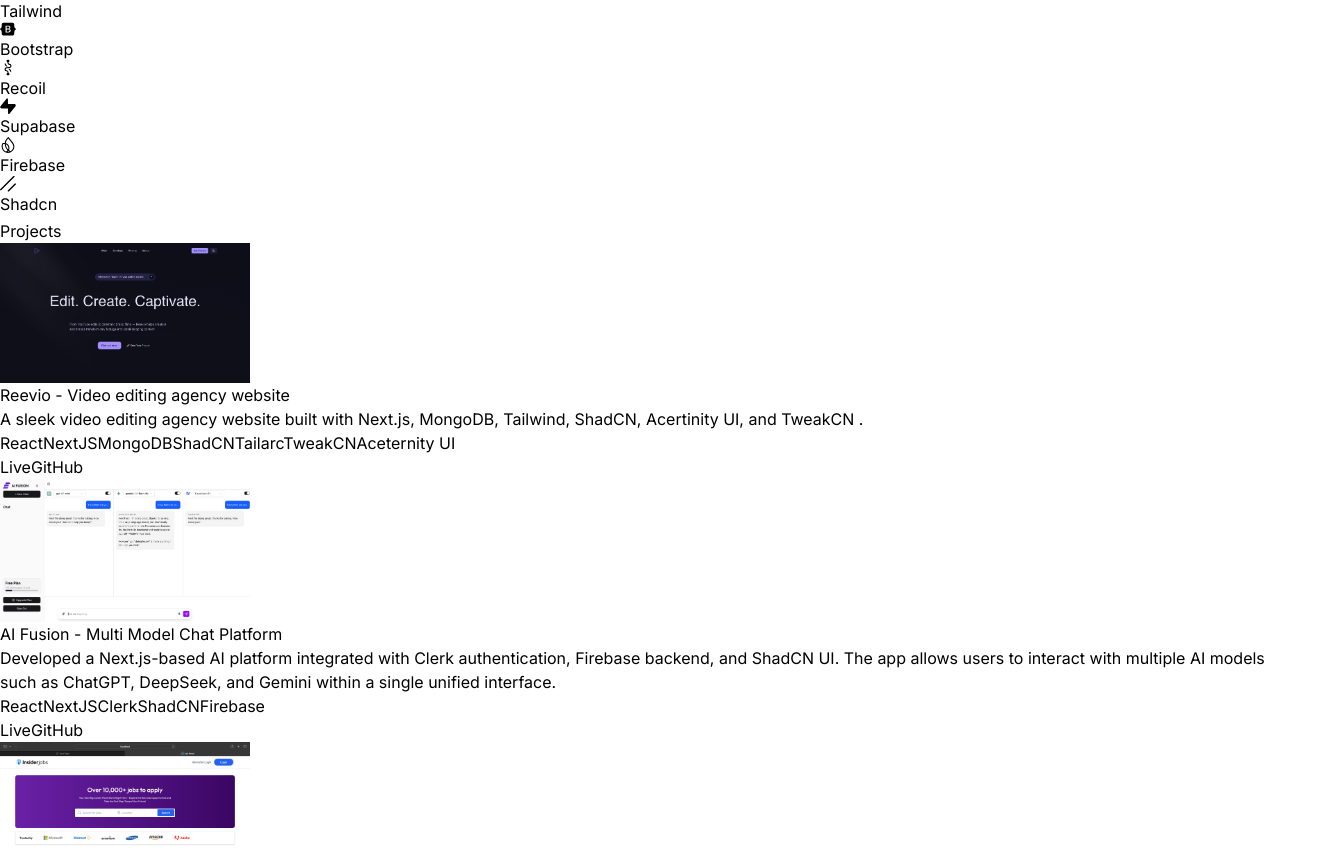
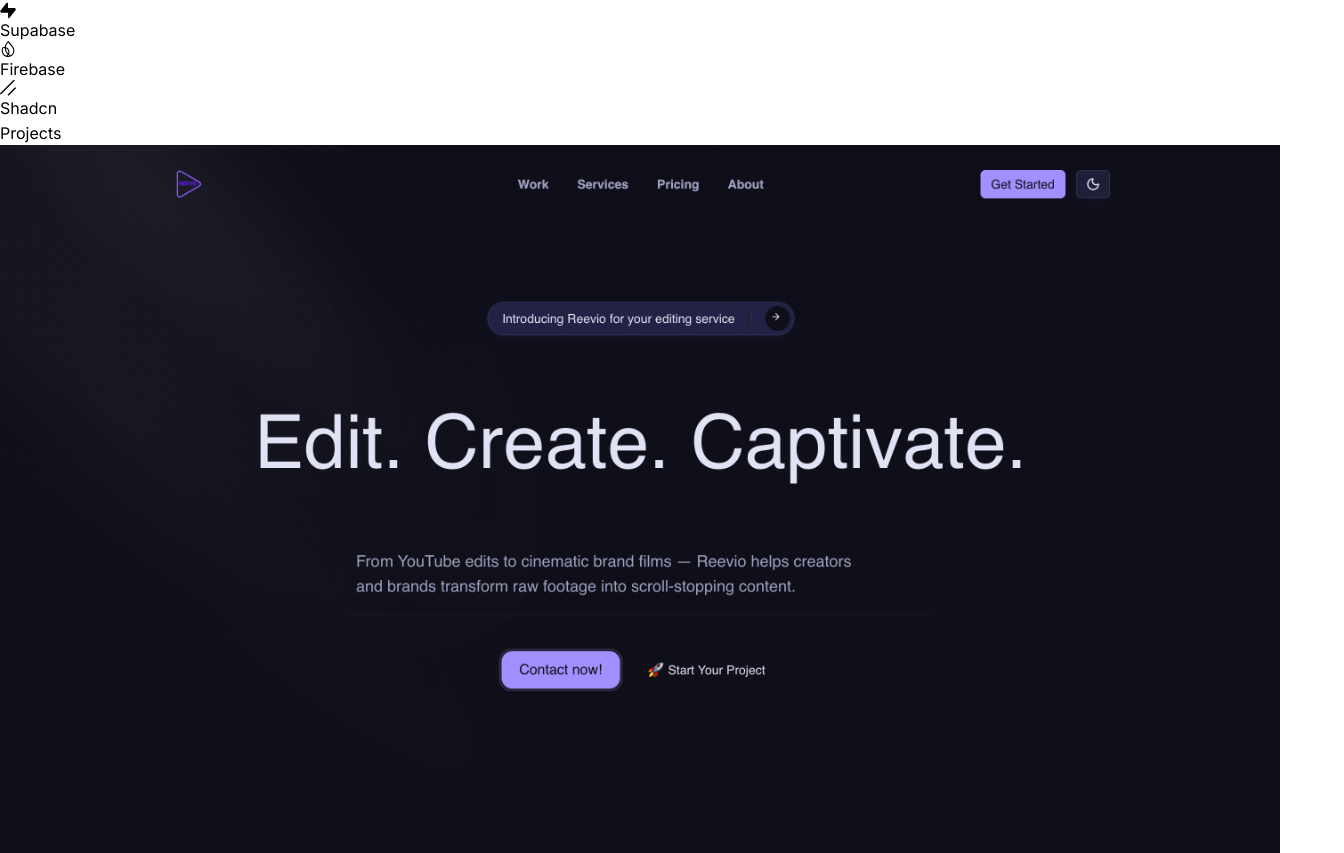
Before and after one commit to tejas249/tejasPortfolio, a React (Vite) app: page / in a window 1280 px wide. Shown: the part 1944-2797 px from the top of the page, 1344 px wide, since content can reach past the window. Built offline with nearby package versions, Linux system fonts and the light colour scheme.

Commit message:
Changed Project and skills section

```diff
--- a/src/App.jsx
+++ b/src/App.jsx
@@ -17,7 +17,7 @@
       </div>
 
       <div className='container mx-auto px-8'>
-        <Navbar />
+
         <Hero />
         <Technologies />
         <Projects/>
--- a/src/components/Contact.jsx
+++ b/src/components/Contact.jsx
@@ -1,23 +1,87 @@
-import React from 'react'
-import { CONTACT } from '../constants'
+import React from "react";
+import { CONTACT } from "../constants";
+import { motion } from "framer-motion";
+import { FiMail, FiPhone, FiMapPin } from "react-icons/fi";
 
 const Contact = () => {
   return (
-    <div className='border-t border-stone-900 pb-20'>
-        <h2 className='my-text text-center 4xl'>Get In Touch </h2>
-        <div className='text-center tracking-tighter'>
-           <p className='my-4'>
-             {CONTACT.address}
-           </p>
-           <p className='my-4'>
-             {CONTACT.phoneNo}
-           </p>
-           <a href='#'className='border-b'>
-               {CONTACT.email}
-           </a>
-        </div>
-    </div>
-  )
-}
+    <section className="relative bg-[#0d0d0d] text-white py-20 px-6 sm:px-10 border-t border-gray-800">
+      {/* Heading */}
+      <motion.h2
+        whileInView={{ opacity: 1, y: 0 }}
+        initial={{ opacity: 0, y: -40 }}
+        transition={{ duration: 0.8 }}
+        className="text-center text-4xl font-semibold mb-10"
+      >
+        Get In Touch
+      </motion.h2>
 
-export default Contact
+      {/* Contact Card */}
+      <motion.div
+        whileInView={{ opacity: 1, y: 0 }}
+        initial={{ opacity: 0, y: 30 }}
+        transition={{ duration: 0.9 }}
+        className="max-w-xl mx-auto bg-[#121212]/70 backdrop-blur-md border border-gray-800 rounded-2xl shadow-lg p-8 text-center  hover:shadow-white hover:shadow-lg cursor-pointer"
+      >
+        <motion.div
+          initial="hidden"
+          whileInView="visible"
+          variants={{
+            visible: { transition: { staggerChildren: 0.2 } },
+          }}
+        >
+          {/* Address */}
+          <motion.div
+            variants={{
+              hidden: { opacity: 0, y: 20 },
+              visible: { opacity: 1, y: 0 },
+            }}
+            className="flex flex-col items-center gap-2 my-4"
+          >
+            <FiMapPin className="text-2xl text-gray-400" />
+            <p className="text-gray-400 text-sm sm:text-base">{CONTACT.address}</p>
+          </motion.div>
+
+          {/* Phone */}
+          <motion.div
+            variants={{
+              hidden: { opacity: 0, y: 20 },
+              visible: { opacity: 1, y: 0 },
+            }}
+            className="flex flex-col items-center gap-2 my-4"
+          >
+            <FiPhone className="text-2xl text-gray-400" />
+            <a
+              href={`tel:${CONTACT.phoneNo}`}
+              className="text-gray-300 hover:text-white transition-all duration-300 text-sm sm:text-base"
+            >
+              {CONTACT.phoneNo}
+            </a>
+          </motion.div>
+
+          {/* Email */}
+          <motion.div
+            variants={{
+              hidden: { opacity: 0, y: 20 },
+              visible: { opacity: 1, y: 0 },
+            }}
+            className="flex flex-col items-center gap-2 my-4"
+          >
+            <FiMail className="text-2xl text-gray-400" />
+            <a
+              href={`mailto:${CONTACT.email}`}
+              className="text-gray-300 border-b border-gray-600 hover:border-white hover:text-white transition-all duration-300 text-sm sm:text-base"
+            >
+              {CONTACT.email}
+            </a>
+          </motion.div>
+        </motion.div>
+      </motion.div>
+
+      {/* Subtle background glow */}
+      <div className="absolute inset-0 -z-10 bg-gradient-to-b from-transparent to-black opacity-40" />
+    </section>
+  );
+};
+
+export default Contact;
--- a/src/components/Hero.jsx
+++ b/src/components/Hero.jsx
@@ -47,8 +47,8 @@
         transition={{ duration: 0.8 }}
         className="text-4xl sm:text-5xl font-semibold text-gray-100"
       >
-        Hi, I'm <span className="text-white font-bold">Tejas</span> — A{" "}
-        <span className="text-gray-300">Full Stack Web Developer.</span>
+        Hi, I'm <span className="text-white font-bold">Tejas</span>
+        <span className="text-gray-400"> Full Stack Developer.</span>
       </motion.h1>
 
       {/* Description with staggered badges */}
@@ -83,8 +83,7 @@
         . <br />
         With a focus on{" "}
         <span className="font-semibold text-gray-200">UI design</span>, enthusiastic about{" "}
-        <span className="font-semibold text-gray-200">Three.js</span>, driven by a keen eye for{" "}
-        <span className="font-semibold text-gray-200">aesthetics & performance.</span>
+        <span className="font-semibold text-gray-200">Web3</span>
       </motion.p>
 
       {/* Buttons */}
--- a/src/components/Projects.jsx
+++ b/src/components/Projects.jsx
@@ -1,75 +1,128 @@
-import React from 'react';
-import { PROJECTS } from '../constants';
-import { motion } from 'framer-motion';
+import React from "react";
+import { PROJECTS } from "../constants";
+import { motion } from "framer-motion";
 
 const Projects = () => {
   return (
-    <div className="pb-4">
+    <section className="bg-[#0d0d0d] text-white py-16 px-6 sm:px-10">
+      {/* Title */}
       <motion.h2
         whileInView={{ opacity: 1, y: 0 }}
-        initial={{ opacity: 0, y: -100 }}
-        transition={{ duration: 1.5 }}
-        className="my-20 text-center text-4xl"
+        initial={{ opacity: 0, y: -50 }}
+        transition={{ duration: 0.8 }}
+        className="text-center text-4xl font-semibold mb-12"
       >
         Projects
       </motion.h2>
-      <div>
+
+      {/* Projects Grid */}
+      <div className="grid grid-cols-1 sm:grid-cols-2 lg:grid-cols-3 gap-8 max-w-7xl mx-auto ">
         {PROJECTS.map((project, index) => (
-          <div key={index} className="mb-8 flex flex-wrap lg:justify-center">
           <motion.div
+            key={index}
             whileInView={{ opacity: 1, y: 0 }}
-              initial={{ opacity: 0, y: -100 }}
-              transition={{ duration: 1 }}
-              className="w-full lg:w-1/4 lg:mr-8"
+            initial={{ opacity: 0, y: 40 }}
+            transition={{ duration: 0.8, delay: index * 0.2 }}
+            whileHover={{
+              scale: 1.03,
+              y: -5,
+              boxShadow: "0 0 25px rgba(255,255,255,0.08)",
+            }}
+            className="relative rounded-2xl border border-gray-800 bg-[#121212]/80 backdrop-blur-md shadow-lg overflow-hidden transition-all duration-500  hover:shadow-white hover:shadow-lg cursor-pointer"
           >
-              <img
+            {/* Image Container */}
+            <motion.div
+              className="overflow-hidden"
+              whileHover={{ scale: 1.02 }}
+              transition={{ duration: 0.4 }}
+            >
+              <motion.img
                 src={project.image}
-                width={250}
-                height={250}
                 alt={project.title}
-                className="mb-6 rounded"
+                className="w-full h-56 sm:h-60 object-cover rounded-t-2xl transition-transform duration-500 hover:scale-110"
               />
             </motion.div>
 
+            {/* Content */}
+            <div className="p-5 sm:p-6 flex flex-col justify-between">
+              {/* Title */}
+              <motion.h3
+                initial={{ opacity: 0, y: -20 }}
+                whileInView={{ opacity: 1, y: 0 }}
+                transition={{ duration: 0.6 }}
+                className="text-xl sm:text-2xl font-semibold mb-2 text-white"
+              >
+                {project.title}
+              </motion.h3>
+
+              {/* Description */}
+              <motion.p
+                initial={{ opacity: 0 }}
+                whileInView={{ opacity: 1 }}
+                transition={{ delay: 0.3, duration: 0.8 }}
+                className="text-gray-400 text-sm sm:text-base mb-4"
+              >
+                {project.description}
+              </motion.p>
+
+              {/* Tech Stack */}
               <motion.div
-              whileInView={{ opacity: 1, y: 0 }}
-              initial={{ opacity: 0, y: 100 }}
-              transition={{ duration: 1 }}
-              className="w-full max-w-xl lg:w-3/4"
+                className="flex flex-wrap gap-2 mb-5"
+                initial="hidden"
+                whileInView="visible"
+                variants={{
+                  visible: { transition: { staggerChildren: 0.1 } },
+                }}
               >
-              <h3 className="mb-2 font-semibold text-2xl">{project.title}</h3>
-              <p className="mb-4 text-stone-400">{project.description}</p>
                 {project.technologies.map((tech, techIndex) => (
-                <span
+                  <motion.span
                     key={techIndex}
-                  className="mr-2 rounded bg-stone-900 p-2 text-sm font-medium text-stone-300"
+                    variants={{
+                      hidden: { opacity: 0, y: 10 },
+                      visible: { opacity: 1, y: 0 },
+                    }}
+                    className="rounded-md border border-gray-700 bg-[#1a1a1a]/80 px-2 py-1 text-xs sm:text-sm text-gray-300 hover:border-gray-500 hover:scale-105 transition-all duration-300"
                   >
                     {tech}
-                </span>
+                  </motion.span>
                 ))}
-              <div className="mt-4">
-                <a
+              </motion.div>
+
+              {/* Buttons */}
+              <div className="flex flex-col sm:flex-row gap-3">
+                <motion.a
+                  whileHover={{
+                    scale: 1.05,
+                    backgroundColor: "#ffffff",
+                    color: "#000000",
+                  }}
                   href={project.liveLink}
                   target="_blank"
                   rel="noopener noreferrer"
-                  className="mr-4 rounded bg-purple-100 px-4 py-2 text-black hover:bg-white transition duration-300 ease-in-out shadow-lg"
+                  className="flex-1 text-center rounded-full border border-gray-400 px-4 py-2 text-sm sm:text-base font-medium text-white hover:shadow-lg transition-all duration-300"
                 >
-                  Live
-                </a>
-                <a
+                  Live Demo
+                </motion.a>
+
+                <motion.a
+                  whileHover={{
+                    scale: 1.05,
+                    backgroundColor: "#1f1f1f",
+                    color: "#ffffff",
+                  }}
                   href={project.githubLink}
                   target="_blank"
                   rel="noopener noreferrer"
-                  className="rounded bg-gray-800 px-4 py-2 text-white hover:bg-gray-700 transition duration-300 ease-in-out shadow-lg"
+                  className="flex-1 text-center rounded-full border border-gray-700 bg-[#111111] px-4 py-2 text-sm sm:text-base font-medium text-gray-300 hover:shadow-lg transition-all duration-300"
                 >
                   GitHub
-                </a>
+                </motion.a>
+              </div>
             </div>
           </motion.div>
-          </div>
         ))}
       </div>
-    </div>
+    </section>
   );
 };
 
```
Lines whose indentation alone changed are shown as unchanged.
